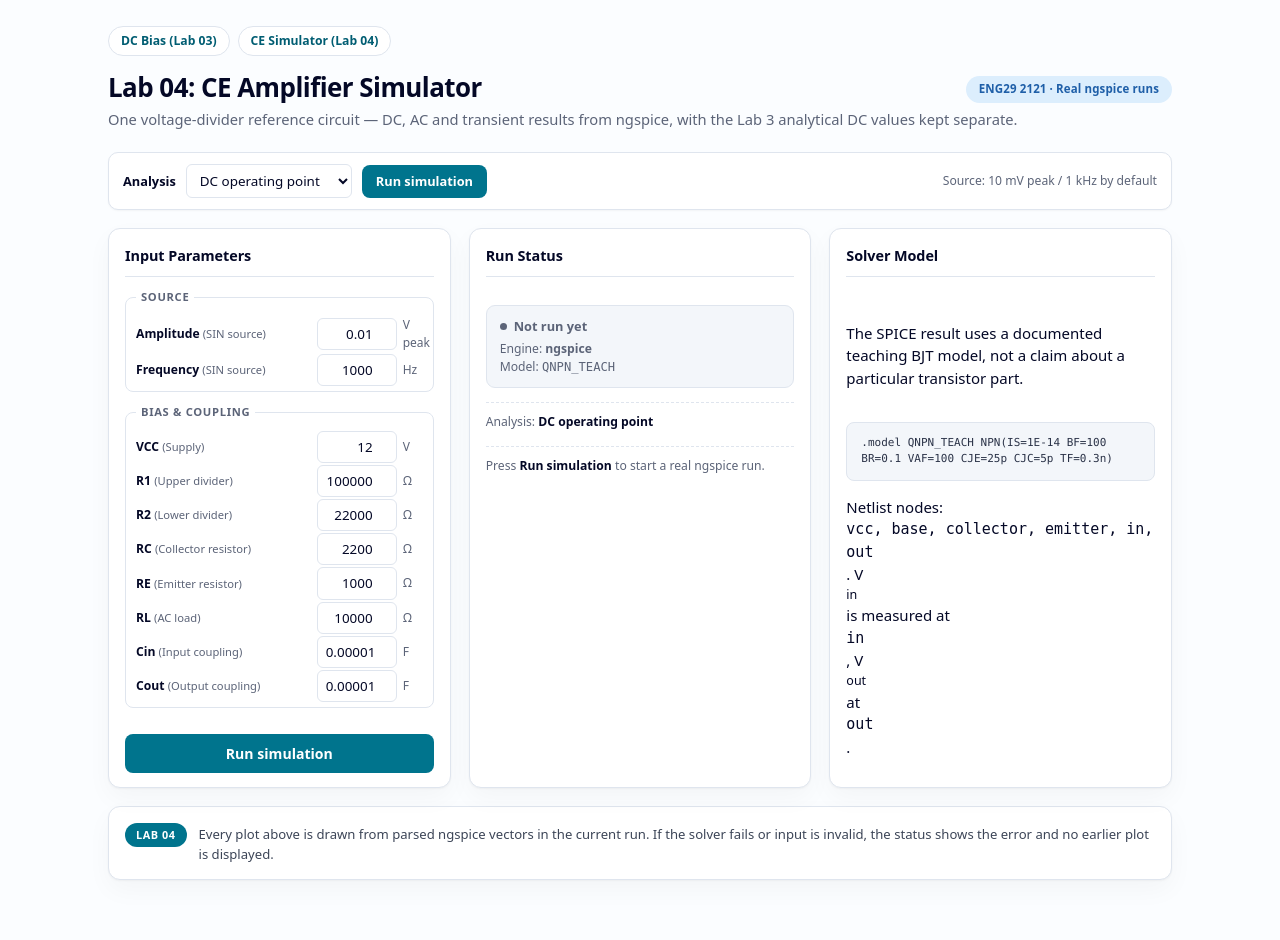
After one commit to JirapatMax/Gitlab, a Flask app: page /simulator in a window 1280 px wide. The commit adds this page. Run offline with Flask 3, Linux system fonts and the light colour scheme.

Commit message:
feat: add CE simulator page with real ngspice charts

```diff
--- a/app.py
+++ b/app.py
@@ -1,5 +1,6 @@
 from flask import Flask, render_template, request
 
+import spice_engine
 from bjt_bias import BiasInputs, solve as solve_reference
 from dc_bias import (
     EQUATIONS,
@@ -13,6 +14,7 @@ from dc_bias import (
     solve_emitter,
     solve_fixed,
 )
+from charts import bode_svg, wave_svg
 from formatting import si
 
 app = Flask(__name__)
@@ -28,6 +30,28 @@ DEFAULTS = {
 
 SCHEMATIC_FIELDS = (("vcc", "V"), ("r1", "Ω"), ("r2", "Ω"), ("rb", "Ω"),
                     ("rc", "Ω"), ("re", "Ω"), ("beta", ""))
+
+# Lab 04 reference circuit: values are base units (V, Ω, F, s, Hz).
+SIM_DEFAULTS = {
+    "vcc": "12", "r1": "100000", "r2": "22000", "rc": "2200", "re": "1000",
+    "rl": "10000", "cin": "0.00001", "cout": "0.00001",
+    "amplitude": "0.01", "frequency": "1000",
+}
+SIM_ANALYSES = spice_engine.ANALYSES
+SIM_ANALYSIS_LABELS = {"dc": "DC operating point", "ac": "AC sweep",
+                       "tran": "Transient waveform"}
+SIM_FIELD_INFO = (
+    ("vcc", "VCC", "V", "Supply"),
+    ("r1", "R1", "Ω", "Upper divider"),
+    ("r2", "R2", "Ω", "Lower divider"),
+    ("rc", "RC", "Ω", "Collector resistor"),
+    ("re", "RE", "Ω", "Emitter resistor"),
+    ("rl", "RL", "Ω", "AC load"),
+    ("cin", "Cin", "F", "Input coupling"),
+    ("cout", "Cout", "F", "Output coupling"),
+    ("amplitude", "Source amplitude", "V peak", "SIN source"),
+    ("frequency", "Source frequency", "Hz", "SIN source"),
+)
 
 
 @app.template_filter("si")
@@ -96,5 +120,76 @@ def analyze():
     return _render(raw, {}, result, solution, mode)
 
 
+def _analytical_reference(raw: dict[str, str]) -> dict | None:
+    """Lab 3 DC approximation, kept separate from the SPICE model result.
+
+    BF=100 and VBE=0.7 V are the documented assumptions of this comparison;
+    they are not parameters claimed for the ngspice teaching model.
+    """
+    values, errors = spice_engine.validate_sim_inputs(raw)
+    if errors:
+        return None
+    return solve_divider(
+        vcc=values.vcc, r1=values.r1, r2=values.r2,
+        re=values.re, rc=values.rc, beta=100.0, vbe=0.7,
+    )
+
+
+def _render_simulator(raw, errors, result, analysis):
+    """Render the simulator page; charts stay empty unless a run succeeded."""
+    status = result.get("status", "idle") if result else "idle"
+    status_label = {"success": "Success", "error": "Error"}.get(status, "Not run yet")
+    tone = {"success": "active", "error": "saturation"}.get(status, "idle")
+    values = result.get("values", {}) if result else {}
+    engine = result.get("engine", "ngspice") if result else "ngspice"
+    model = result.get("model", spice_engine.MODEL_NAME) if result else spice_engine.MODEL_NAME
+    return render_template(
+        "simulator.html",
+        raw=raw,
+        errors=errors,
+        result=result,
+        analysis=analysis,
+        analyses=SIM_ANALYSES,
+        analysis_labels=SIM_ANALYSIS_LABELS,
+        fields=SIM_FIELD_INFO,
+        sim_values=values,
+        analytical=_analytical_reference(raw),
+        bode_chart=bode_svg(result) if result else "",
+        wave_chart=wave_svg(result) if result else "",
+        status_label=status_label,
+        status_tone=tone,
+        error_text=result.get("error", "") if result else "",
+        engine=engine,
+        engine_version=result.get("engine_version", "") if result else "",
+        model=model,
+        model_card=spice_engine.MODEL_CARD,
+    )
+
+
+@app.get("/simulator")
+def simulator():
+    analysis = request.args.get("analysis", "dc")
+    if analysis not in SIM_ANALYSES:
+        analysis = "dc"
+    return _render_simulator(SIM_DEFAULTS, {}, None, analysis)
+
+
+@app.post("/simulator")
+def simulator_run():
+    raw = {name: request.form.get(name, "") for name in spice_engine.SIM_FIELDS}
+    analysis = request.form.get("analysis", "dc")
+    if analysis not in SIM_ANALYSES:
+        return _render_simulator(raw, {"analysis": "unknown analysis"}, None, analysis), 400
+
+    _, errors = spice_engine.validate_sim_inputs(raw)
+    if errors:
+        return _render_simulator(raw, errors, None, analysis), 400
+
+    result = spice_engine.simulate(raw, analysis)
+    if result.get("field_errors"):
+        errors = {**errors, **result["field_errors"]}
+    return _render_simulator(raw, errors, result, analysis)
+
+
 if __name__ == "__main__":
     app.run(debug=True)
--- a/static/style.css
+++ b/static/style.css
@@ -597,3 +597,84 @@ button:active { transform: translateY(1px); }
   line-height: 1.5;
   color: #3c4557;
 }
+
+/* Lab 04 navigation and simulator */
+
+.app-nav {
+  display: flex;
+  flex-wrap: wrap;
+  gap: 8px;
+  margin: 0 0 16px;
+}
+
+.app-nav a {
+  padding: 5px 12px;
+  border: 1px solid var(--line);
+  border-radius: 999px;
+  background: #fff;
+  color: var(--accent-dark);
+  font-size: 0.76rem;
+  font-weight: 650;
+  text-decoration: none;
+}
+
+.app-nav a:hover { background: var(--info-bg); }
+
+.subtitle a { color: var(--accent-dark); font-weight: 650; }
+
+.sim-grid .input-card fieldset {
+  margin: 0 0 12px;
+  padding: 9px 10px 4px;
+  border: 1px solid var(--line);
+  border-radius: 8px;
+}
+
+.sim-grid .input-card legend {
+  padding: 0 5px;
+  font-size: 0.7rem;
+  font-weight: 700;
+  letter-spacing: 0.06em;
+  text-transform: uppercase;
+  color: var(--muted);
+}
+
+.circuit-ascii {
+  white-space: pre-wrap;
+  word-break: break-word;
+  font-size: 11px;
+  line-height: 1.5;
+}
+
+.chart-card { margin-top: 16px; }
+
+.chart {
+  display: block;
+  width: 100%;
+  height: auto;
+  background: #fff;
+  border: 1px solid var(--line);
+  border-radius: 10px;
+  overflow: visible;
+}
+
+.chart .chart-bg { fill: #fbfdff; stroke: #e6ecf4; }
+.chart .grid-line { stroke: #e3eaf3; stroke-width: 1; }
+.chart .axis { stroke: #7a8498; stroke-width: 1.2; }
+.chart text { font-family: system-ui, -apple-system, "Segoe UI", Roboto, sans-serif; }
+.chart .axis-title { fill: var(--ink); font-size: 11px; font-weight: 700; }
+.chart .axis-title.right { fill: #6d5bd0; }
+.chart .tick { fill: #5c6478; font-size: 10px; }
+.chart .tick.phase { fill: #6d5bd0; }
+.chart .series { fill: none; stroke-width: 2; stroke-linejoin: round; }
+.chart .series.gain { stroke: #00748d; }
+.chart .series.phase { stroke: #6d5bd0; }
+.chart .series.vin { stroke: #6d5bd0; }
+.chart .series.vout { stroke: #00748d; }
+.chart .legend { font-size: 11px; font-weight: 700; }
+.chart .legend.gain, .chart .legend.vout { fill: #00748d; }
+.chart .legend.phase, .chart .legend.vin { fill: #6d5bd0; }
+
+@media (max-width: 620px) {
+  .chart .tick { font-size: 9px; }
+  .chart .axis-title { font-size: 10px; }
+}
--- a/templates/base.html
+++ b/templates/base.html
@@ -3,11 +3,15 @@
 <head>
   <meta charset="utf-8">
   <meta name="viewport" content="width=device-width, initial-scale=1">
-  <title>Lab 02: BJT DC Bias Web App</title>
+  <title>{% block title %}Lab 02: BJT DC Bias Web App{% endblock %}</title>
   <link rel="stylesheet" href="{{ url_for('static', filename='style.css') }}">
 </head>
 <body>
   <div class="page">
+    <nav class="app-nav" aria-label="Lab pages">
+      <a href="{{ url_for('index') }}">DC Bias (Lab 03)</a>
+      <a href="{{ url_for('simulator') }}">CE Simulator (Lab 04)</a>
+    </nav>
     {% block content %}{% endblock %}
   </div>
 </body>
--- a/templates/index.html
+++ b/templates/index.html
@@ -91,7 +91,8 @@
     <h1>Lab 02: BJT DC Bias Web App</h1>
     <span class="course">Computer programming for Electrical Engineers</span>
   </div>
-  <p class="subtitle">ENG29 2121 &mdash; Lab 03 extension: three bias circuits checked through the browser</p>
+  <p class="subtitle">ENG29 2121 &mdash; Lab 03 extension: three bias circuits checked through the browser
+     &middot; <a href="{{ url_for('simulator') }}">Open CE simulator &rarr;</a></p>
 </header>
 
 <form class="mode-bar" method="get" action="/">
--- /dev/null
+++ b/templates/simulator.html
@@ -0,0 +1,153 @@
+{% extends "base.html" %}
+{% block title %}Lab 04: BJT CE Amplifier Simulator{% endblock %}
+
+{% macro sim_field(name, label, unit, hint, raw, errors) -%}
+<div class="field">
+  <div class="field-row">
+    <label for="sim-{{ name }}">{{ label }} <span class="hint">({{ hint }})</span></label>
+    <input type="number" step="any" id="sim-{{ name }}" name="{{ name }}"
+           value="{{ raw.get(name, '') }}" autocomplete="off">
+    <span class="unit">{{ unit }}</span>
+  </div>
+  {% if errors.get(name) %}<p class="error">{{ errors[name] }}</p>{% endif %}
+</div>
+{%- endmacro %}
+
+{% block content %}
+<header class="page-head">
+  <div class="page-head-row">
+    <h1>Lab 04: CE Amplifier Simulator</h1>
+    <span class="course">ENG29 2121 &middot; Real ngspice runs</span>
+  </div>
+  <p class="subtitle">One voltage-divider reference circuit &mdash; DC, AC and transient
+     results from ngspice, with the Lab 3 analytical DC values kept separate.</p>
+</header>
+
+<form class="mode-bar sim-form" method="post" action="{{ url_for('simulator_run') }}">
+  <label for="analysis">Analysis</label>
+  <select id="analysis" name="analysis">
+    {% for key in analyses %}
+    <option value="{{ key }}" {% if analysis == key %}selected{% endif %}>{{ analysis_labels[key] }}</option>
+    {% endfor %}
+  </select>
+  <button type="submit">Run simulation</button>
+  <span class="mode-note">Source: 10 mV peak / 1 kHz by default</span>
+</form>
+{% if errors.get('analysis') %}<p class="error mode-error">{{ errors['analysis'] }}</p>{% endif %}
+
+<div class="grid sim-grid">
+  <section class="card input-card">
+    <h2>Input Parameters</h2>
+    <form class="sim-form" method="post" action="{{ url_for('simulator_run') }}">
+      <input type="hidden" name="analysis" value="{{ analysis }}">
+      <fieldset>
+        <legend>Source</legend>
+        {{ sim_field('amplitude', 'Amplitude', 'V peak', 'SIN source', raw, errors) }}
+        {{ sim_field('frequency', 'Frequency', 'Hz', 'SIN source', raw, errors) }}
+      </fieldset>
+      <fieldset>
+        <legend>Bias &amp; coupling</legend>
+        {% for name, label, unit, hint in fields %}
+        {% if name not in ('amplitude', 'frequency') %}
+        {{ sim_field(name, label, unit, hint, raw, errors) }}
+        {% endif %}
+        {% endfor %}
+      </fieldset>
+      <button type="submit">Run simulation</button>
+    </form>
+  </section>
+
+  <section class="card results">
+    <h2>Run Status</h2>
+    <div class="status status-{{ status_tone }}" id="sim-status">
+      <p class="status-title" id="sim-status-title">{{ status_label }}</p>
+      <p class="status-text">Engine: <strong>{{ engine }}</strong>
+         {% if engine_version %}&middot; {{ engine_version }}{% endif %}<br>
+         Model: <code>{{ model }}</code></p>
+      {% if error_text %}<p class="status-text">{{ error_text }}</p>{% endif %}
+      {% if errors %}<p class="status-text">Check the highlighted inputs.</p>{% endif %}
+    </div>
+    <p class="qmeta">Analysis: <strong>{{ analysis_labels.get(analysis, analysis) }}</strong></p>
+    {% if analysis == 'ac' and sim_values %}
+    <p class="qmeta">Peak gain <strong>{{ '%.2f'|format(sim_values.peak_gain_db) }} dB</strong><br>
+       f<sub>low</sub>:
+       {% if sim_values.f_low_hz is string %}{{ sim_values.f_low_hz }}{% else %}{{ sim_values.f_low_hz|round(2) }} Hz{% endif %}<br>
+       f<sub>high</sub>:
+       {% if sim_values.f_high_hz is string %}{{ sim_values.f_high_hz }}{% else %}{{ sim_values.f_high_hz|round(2) }} Hz{% endif %}</p>
+    {% elif analysis == 'tran' and sim_values %}
+    <p class="qmeta">t<sub>stop</sub> <strong>{{ sim_values.time_stop_s|round(6) }} s</strong><br>
+       V<sub>in</sub> peak {{ sim_values.vin_peak_v|si('V') }}<br>
+       V<sub>out</sub> peak {{ sim_values.vout_peak_v|si('V') }}</p>
+    {% elif analysis == 'dc' and sim_values %}
+    <p class="qmeta">V<sub>BE</sub> {{ sim_values.vbe_v|si('V') }} &middot;
+       V<sub>CE</sub> {{ sim_values.vce_v|si('V') }}</p>
+    {% else %}
+    <p class="qmeta">Press <strong>Run simulation</strong> to start a real ngspice run.</p>
+    {% endif %}
+  </section>
+
+  <section class="card circuit-card">
+    <h2>Solver Model</h2>
+    <p class="circuit-text">The SPICE result uses a documented teaching BJT model,
+       not a claim about a particular transistor part.</p>
+    <pre class="circuit-ascii">{{ model_card }}</pre>
+    <p class="circuit-text">Netlist nodes: <code>vcc, base, collector, emitter, in, out</code>.
+       V<sub>in</sub> is measured at <code>in</code>, V<sub>out</sub> at <code>out</code>.</p>
+  </section>
+</div>
+
+{% if bode_chart %}
+<section class="card chart-card">
+  <h2>AC Response &mdash; ngspice</h2>
+  {{ bode_chart|safe }}
+</section>
+{% endif %}
+
+{% if wave_chart %}
+<section class="card chart-card">
+  <h2>Transient Waveform &mdash; ngspice</h2>
+  {{ wave_chart|safe }}
+</section>
+{% endif %}
+
+{% if analysis == 'dc' and result and status_label == 'Success' %}
+<section class="card verify">
+  <h2>DC Q-point &mdash; SPICE vs Analytical</h2>
+  <table class="compare">
+    <thead>
+      <tr><th>Quantity</th><th>ngspice (SPICE)</th><th>Analytical (Lab 3)</th></tr>
+    </thead>
+    <tbody>
+      <tr><th>V<sub>B</sub></th><td>{{ sim_values.vb_v|si('V') }}</td><td>{{ analytical.vb_v|si('V') }}</td></tr>
+      <tr><th>V<sub>E</sub></th><td>{{ sim_values.ve_v|si('V') }}</td><td>{{ analytical.ve_v|si('V') }}</td></tr>
+      <tr><th>V<sub>C</sub></th><td>{{ sim_values.vc_v|si('V') }}</td><td>{{ analytical.vc_v|si('V') }}</td></tr>
+      <tr><th>V<sub>CE</sub></th><td>{{ sim_values.vce_v|si('V') }}</td><td>{{ analytical.vce_v|si('V') }}</td></tr>
+      <tr><th>I<sub>C</sub></th><td>{{ sim_values.ic_a|si('A') }}</td><td>{{ analytical.ic_a|si('A') }}</td></tr>
+    </tbody>
+  </table>
+  <p class="qmeta">Analytical (Lab 3) assumes &beta; = 100 and V<sub>BE</sub> = 0.7 V.
+     It is an approximation, not the ngspice model above.</p>
+</section>
+{% elif analysis in ('ac', 'tran') and result and status_label == 'Success' %}
+<section class="card verify">
+  <p class="muted">Analytical (Lab 3) computes DC bias only, so it is not applicable to
+     {{ analysis_labels.get(analysis, analysis) }} results.</p>
+</section>
+{% endif %}
+
+<section class="card goal">
+  <span class="tag">Lab 04</span>
+  <p>Every plot above is drawn from parsed ngspice vectors in the current run. If the
+     solver fails or input is invalid, the status shows the error and no earlier plot
+     is displayed.</p>
+</section>
+
+<script>
+document.querySelectorAll('.sim-form').forEach(function (form) {
+  form.addEventListener('submit', function () {
+    const title = document.getElementById('sim-status-title');
+    if (title) title.textContent = 'Running…';
+  });
+});
+</script>
+{% endblock %}
```
Also changed, not shown: charts.py (added, +218 -0 lines), tests/test_app_spice.py (added, +88 -0 lines), tests/test_charts.py (added, +37 -0 lines).
